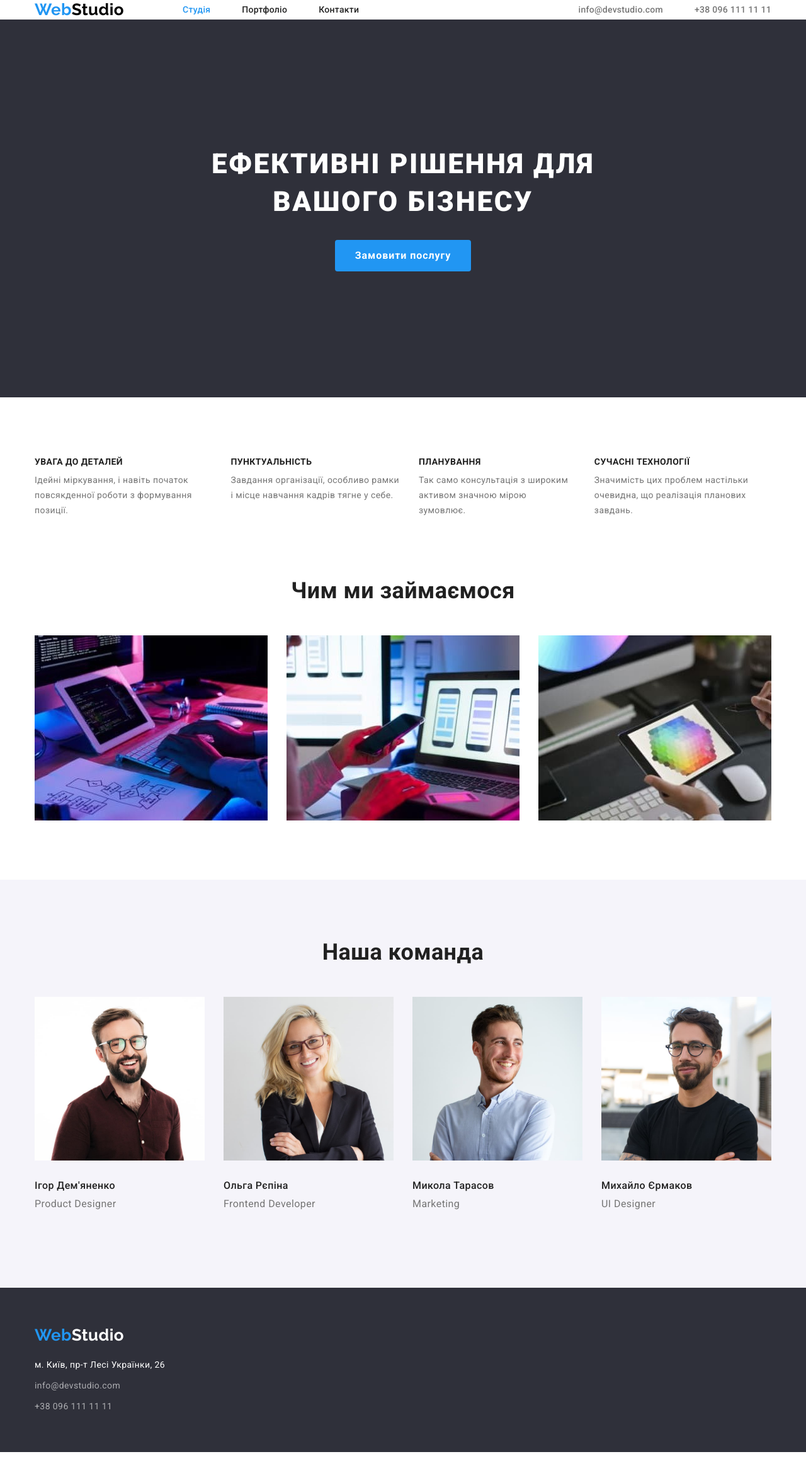
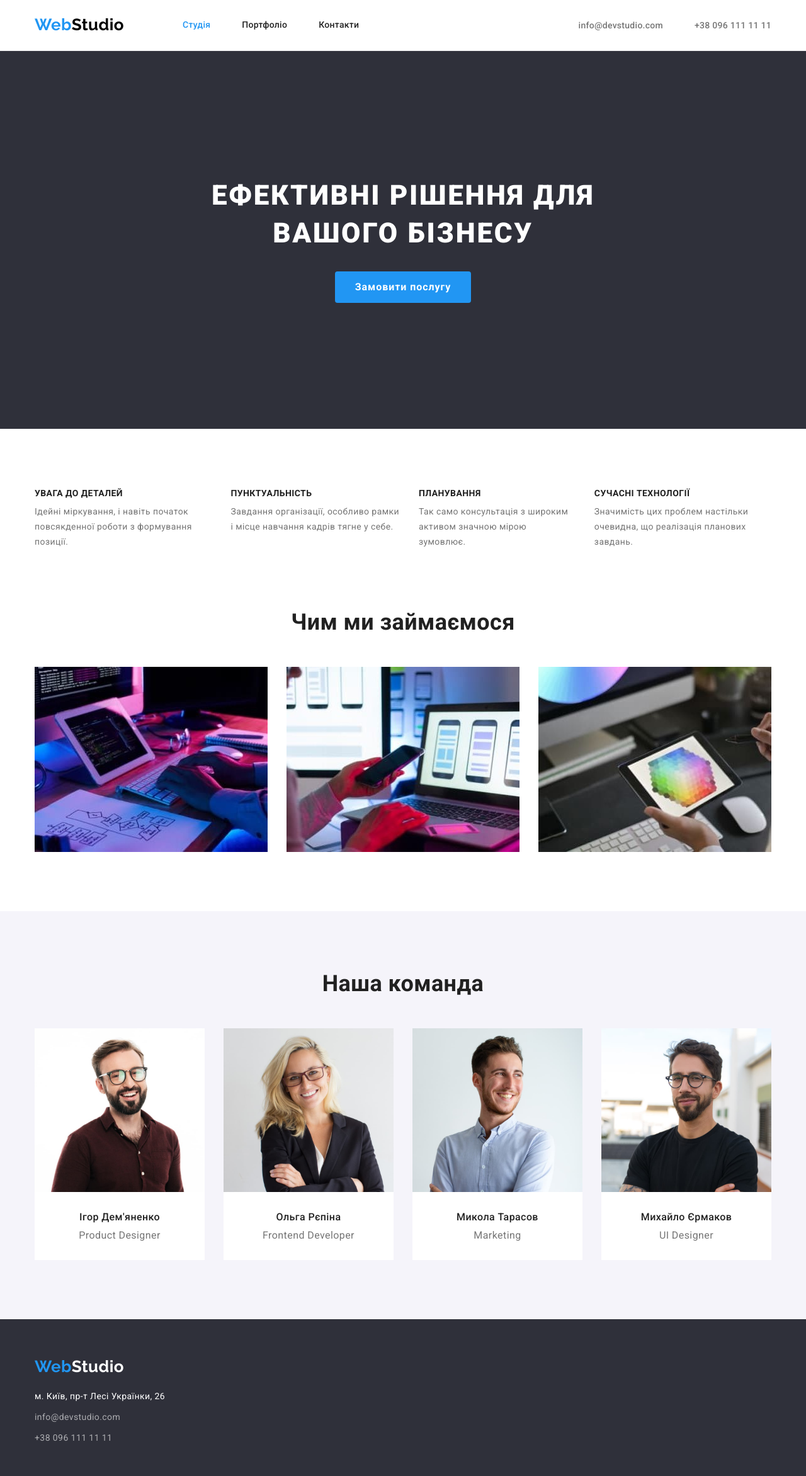
Before and after one commit to VolynetsOleksii/goit-markup-hw-03, a plain HTML site: page index.html in a window 1280 px wide. Shown: the whole page at 63% size. Before the commit the page ends 2306 px from the top, so only its background shows below. Drawn offline with nearby package versions, Linux system fonts and the light colour scheme.

Commit message:
homework3 ver.1.1
Відкоректовано згідно рекомендацій ментора

```diff
--- a/css/style.css
+++ b/css/style.css
@@ -47,6 +47,9 @@ body {
 }
 /* Site navigation menu section*/
 
+.page-header {
+  border-bottom: 1px solid #ececec;
+}
 .logo {
   color: var(--accent-color);
   text-decoration: none;
@@ -56,6 +59,8 @@ body {
   line-height: 1.19;
 }
 .navigation .logo {
+  padding-top: 24px;
+  padding-bottom: 25px;
   margin-right: 93px;
 }
 .logo-end {
@@ -65,6 +70,7 @@ body {
   padding-top: 32px;
   padding-bottom: 32px;
   color: var(--primary-header-color);
+  display: block;
   font-weight: 500;
   line-height: 1.14;
   letter-spacing: 0.02em;
@@ -187,7 +193,7 @@ body {
   clip-path: inset(50%);
   margin: -1px;
 }
-.our-activities{
+.our-activities {
   padding-top: 0;
 }
 .our-activities .section-title {
@@ -202,32 +208,36 @@ body {
 .our-team .section-title {
   margin-bottom: 50px;
 }
+.our-team .item {
+  padding-top: 30px;
+  padding-bottom: 30px;
+  text-align: center;
+  background: var(--primary-background-color);
+}
 .our-team .title {
-  margin-top: 30px;
   margin-bottom: 10px;
   font-weight: 500;
   font-size: 16px;
   line-height: 1.19;
 }
+
 .our-team .text {
   font-size: 16px;
   line-height: 1.19;
-  margin-bottom: 30px;
 }
 /* Footer section */
 .footer-logo {
   color: var(--secondary-text-color);
 }
-.footer-list {
+.footers .contacts {
   margin-top: 20px;
 }
 .footers {
+  padding-top: 60px;
+  padding-bottom: 60px;
   background: var(--secondary-background-color);
 }
-.footers .container {
-  padding-top: 60px;
-  padding-bottom: 60px;
-}
+
 .footer-list .adress.link {
   color: var(--secondary-text-color);
 }
@@ -274,16 +284,12 @@ body {
   line-height: 1.88;
 }
 .filter {
-  margin-bottom: 34px;
+  margin-bottom: 50px;
   display: flex;
   justify-content: center;
   gap: 8px;
 }
-.portfolio {
-  margin-top: 94px;
-}
 .projects {
-  margin-bottom: 94px;
   display: flex;
   flex-wrap: wrap;
   gap: 30px;
--- a/index.html
+++ b/index.html
@@ -23,7 +23,7 @@
 
   <body>
     <!-- Header section -->
-    <header>
+    <header class="page-header">
       <div class="container header-container">
         <nav class="navigation">
           <a href="#" class="logo">Web<span class="logo-end">Studio</span></a>
@@ -131,8 +131,10 @@
                 width="270"
                 height="260"
               />
+              <div class="item">
                 <h3 class="title">Ігор Дем'яненко</h3>
                 <p class="text">Product Designer</p>
+              </div>
             </li>
             <li>
               <img
@@ -141,8 +143,10 @@
                 width="270"
                 height="260"
               />
+              <div class="item">
                 <h3 class="title">Ольга Рєпіна</h3>
                 <p class="text">Frontend Developer</p>
+              </div>
             </li>
             <li>
               <img
@@ -151,8 +155,10 @@
                 width="270"
                 height="260"
               />
+              <div class="item">
                 <h3 class="title">Микола Тарасов</h3>
                 <p class="text">Marketing</p>
+              </div>
             </li>
             <li>
               <img
@@ -161,8 +167,10 @@
                 width="270"
                 height="260"
               />
+              <div class="item">
                 <h3 class="title">Михайло Єрмаков</h3>
                 <p class="text">UI Designer</p>
+              </div>
             </li>
           </ul>
         </div>
@@ -172,7 +180,7 @@
     <footer class="footers">
       <div class="container">
         <a href="#" class="logo">Web<span class="footer-logo">Studio</span></a>
-        <address>
+        <address class="contacts">
           <ul class="footer-list list">
             <li class="item">
               <a
```
Also changed, not shown: portfolio.html (+2 -2 lines). Lines whose indentation alone changed are shown as unchanged.
